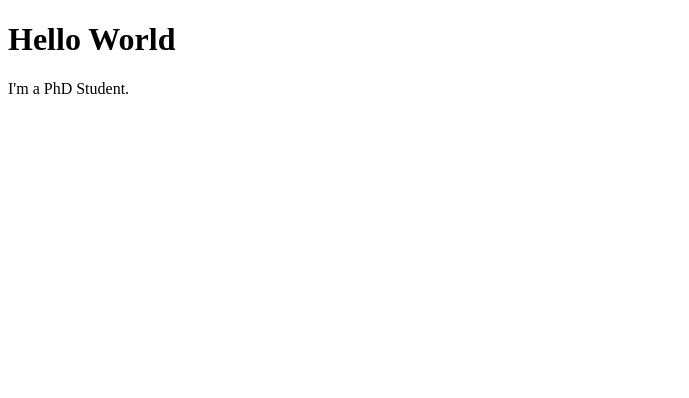
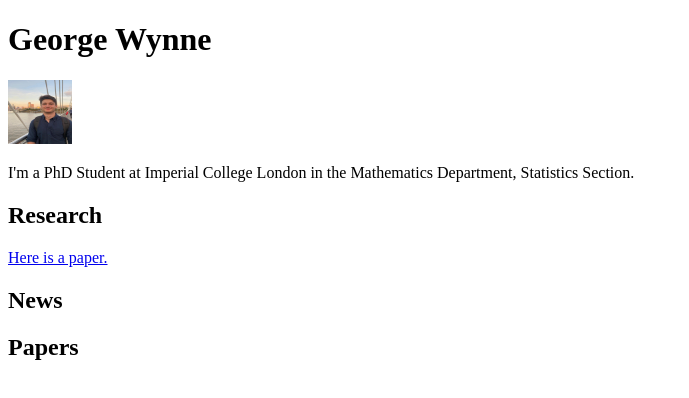
Before and after one commit to georgewynne/georgewynne.github.io, a plain HTML site: page index.html in a window 1280 px wide. Shown: the whole page, without its empty margins (0-689 px from the left). Drawn offline with Linux system fonts and the light colour scheme.

Commit message:
Basic examples

```diff
--- a/index.html
+++ b/index.html
@@ -1,7 +1,13 @@
 <!DOCTYPE html>
 <html>
 <body>
-<h1>Hello World</h1>
-<p>I'm a PhD Student.</p>
+<h1>George Wynne</h1>
+<img src = 'profilepic.jpg' height = '64px' width = '64px'>
+<p>I'm a PhD Student at Imperial College London in the Mathematics Department, Statistics Section. </p>
+
+<h2>Research</h2>
+<a href = 'https://arxiv.org/abs/2001.10818' target = '_blank'><p>Here is a paper.</p></a>
+<h2>News</h2>
+<h2>Papers</h2>
 </body>
 </html>
```
Also changed, not shown: profilepic.jpg (added).
